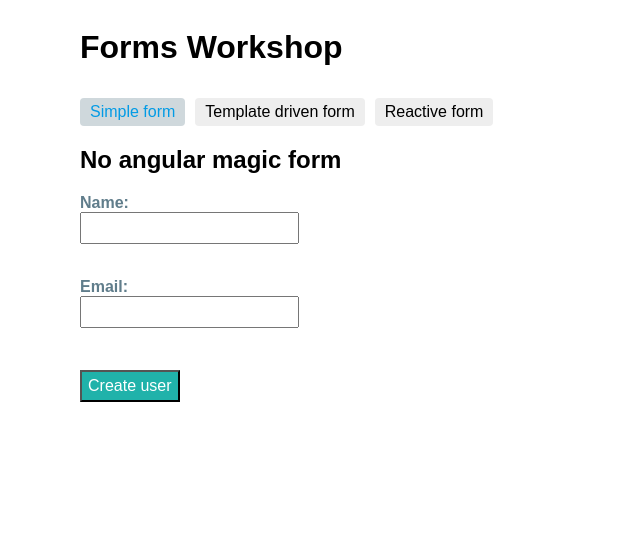
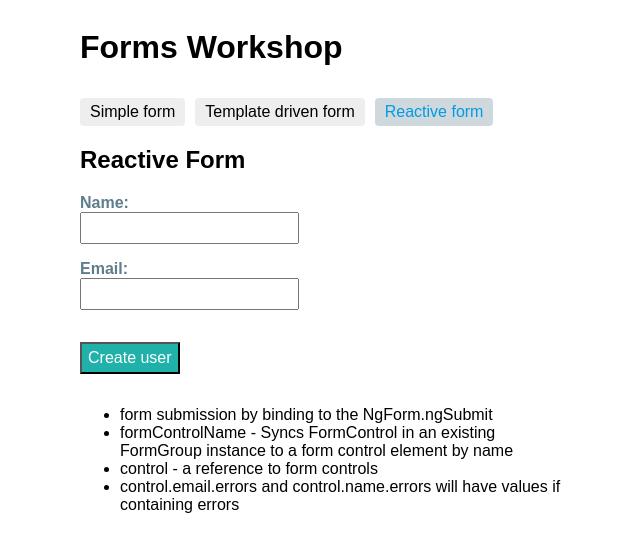
Before and after one commit to mlindblad/comparing-forms-angular, an Angular app: page / in a window 1280 px wide. Shown: the top 552 px of the page, without its empty margins (310-950 px from the left). Built offline with nearby package versions, Linux system fonts and the light colour scheme.

Commit message:
All three examples are working

```diff
--- a/src/app/app.component.ts
+++ b/src/app/app.component.ts
@@ -6,7 +6,7 @@ import { Component } from '@angular/core';
   styleUrls: [ './app.component.css' ]
 })
 export class AppComponent  {
-  formType = 'simple'
+  formType = 'reactive-form'
 
   toggleForm(type: string) {
     this.formType = type;
--- a/src/app/app.module.ts
+++ b/src/app/app.module.ts
@@ -1,6 +1,7 @@
 import { NgModule } from '@angular/core';
 import { BrowserModule } from '@angular/platform-browser';
 import { FormsModule } from '@angular/forms';
+import { ReactiveFormsModule } from '@angular/forms';
 
 import { AppComponent } from './app.component';
 import { SimpleFormComponent } from './simple-form/simple-form.component';
@@ -8,7 +9,7 @@ import { TemplateDrivenFormComponent } from './template-driven-form/template-dri
 import { ReactiveFormComponent } from './reactive-form/reactive-form.component';
 
 @NgModule({
-  imports:      [ BrowserModule, FormsModule ],
+  imports:      [ BrowserModule, FormsModule, ReactiveFormsModule ],
   declarations: [ AppComponent, SimpleFormComponent, TemplateDrivenFormComponent, ReactiveFormComponent ],
   bootstrap:    [ AppComponent ]
 })
--- a/src/app/reactive-form/reactive-form.component.html
+++ b/src/app/reactive-form/reactive-form.component.html
@@ -1,13 +1,40 @@
-<h2>{{ name }}</h2>
-<div>
+<h2>{{ title }}</h2>
+<form [formGroup]="registerForm" (ngSubmit)="onSubmit()">
+    <div class="form-control">
         <label>
             Name:
-        <input type="text" />
+            <input #spy id="name" type="text" formControlName="name" />
         </label>
-    <span [hidden]="!errorMessage">{{ errorMessage }}</span>
 
+        <div class="error-message" *ngIf="(control.name.touched || submitted) && control.name.errors?.required">
+            Name is required
+        </div>
+    </div>
+
+    <div class="form-control">
         <label>
             Email:
-        <input type="text" />
+            <input id="email" type="email" formControlName="email" />
         </label>
+        <div class="error-message" *ngIf="(control.email.touched || submitted) && control.email.errors?.required">
+            Email is required
         </div>
+
+        <div class="error-message" *ngIf="(control.email.touched || submitted) && control.email.errors?.email">
+            Enter valid email
+        </div>
+    </div>
+
+    <button type="submit">Create user</button>
+    <span class="error-message" *ngIf="submitMessage">{{ submitMessage }}</span>
+    <span class="success-message" *ngIf="successMessage">{{ successMessage }}</span>
+</form>
+
+<ul>
+    <li>form submission by binding to the NgForm.ngSubmit</li>
+    <li>formControlName - Syncs FormControl in an existing FormGroup instance to a form control element by name</li>
+    <li>
+        control - a reference to form controls
+    </li>
+    <li>control.email.errors and control.name.errors will have values if containing errors</li>
+</ul>
--- a/src/app/reactive-form/reactive-form.component.ts
+++ b/src/app/reactive-form/reactive-form.component.ts
@@ -1,13 +1,33 @@
 import { Component } from '@angular/core';
-import { FormControl } from '@angular/forms';
+import { FormControl, Validators, FormGroup, FormBuilder, AbstractControl } from '@angular/forms';
 
 @Component({
-  selector: 'reactive-form',
-  templateUrl: './reactive-form.component.html',
-  styleUrls: ['./reactive-form.component.css']
+    selector: 'reactive-form',
+    templateUrl: './reactive-form.component.html',
+    styleUrls: ['./reactive-form.component.css'],
 })
 export class ReactiveFormComponent {
-  name = 'Reactive Form'
+    title = 'Reactive Form';
 
+    registerForm: FormGroup;
+    submitted = false;
+    successMessage = '';
 
+    ngOnInit() {
+        this.registerForm = new FormGroup({
+            name: new FormControl('', Validators.required),
+            email: new FormControl('', [Validators.required, Validators.email]),
+        });
+    }
+
+    get control() {
+        return this.registerForm.controls;
+    }
+
+    onSubmit() {
+        this.submitted = true;
+        if (this.registerForm.valid) {
+            this.successMessage = 'Hurray. Ok to send form';
+        }
+    }
 }
--- a/src/app/simple-form/simple-form.component.html
+++ b/src/app/simple-form/simple-form.component.html
@@ -1,18 +1,23 @@
-<h2>{{title}}</h2>
+<h2>{{ title }}</h2>
 <div>
+    <div class="form-control">
         <label>
             Name:
-  <input type="text" (keyup)="validateName()" [(ngModel)]="name">
+            <input type="text" (keyup)="validateName()" [(ngModel)]="name" />
         </label>
-	<div [ngClass]="{hidden: !invalidNameErrorMessage}" class="errorMessage">{{invalidNameErrorMessage}}&nbsp;</div>
+        <div class="error-message" *ngIf="invalidNameErrorMessage">{{ invalidNameErrorMessage }}&nbsp;</div>
+    </div>
 
+    <div class="form-control">
         <label>
             Email:
-  <input type="text" (keyup)="validateEmail()" [(ngModel)]="email">
+            <input type="text" (keyup)="validateEmail()" [(ngModel)]="email" />
         </label>
-  <div [ngClass]="{hidden: !invalidEmailErrorMessage}" class="errorMessage">{{invalidEmailErrorMessage}}&nbsp;</div>
-
-  <button [disabled]="containErrors()" (click)="validateOnSubmit()">Create user</button>
-  <span *ngIf="submitMessage" class="errorMessage">{{submitMessage}}</span>
-  <span *ngIf="successMessage" class="successMessage">{{successMessage}}</span>
+        <div class="error-message" *ngIf="invalidEmailErrorMessage">
+            {{ invalidEmailErrorMessage }}
         </div>
+    </div>
+    <button (click)="validateOnSubmit()">Create user</button>
+    <span *ngIf="submitMessage" class="error-message">{{ submitMessage }}</span>
+    <span *ngIf="successMessage" class="success-message">{{ successMessage }}</span>
+</div>
--- a/src/app/template-driven-form/template-driven-form.component.html
+++ b/src/app/template-driven-form/template-driven-form.component.html
@@ -1,28 +1,41 @@
 <h2>{{ title }}</h2>
-<form (ngSubmit)="onSubmit()" #templateForm="ngForm">
+<form (ngSubmit)="onSubmit(templateForm.valid)" #templateForm="ngForm">
+    <div class="form-control">
         <label>
             Name:
             <input #spy id="name" type="text" required [(ngModel)]="displayName" name="displayName" #name="ngModel" />
         </label>
 
-    <div class="errorMessage" [ngClass]="{ hidden: name.valid || name.pristine }">Name is required</div>
+        <div class="error-message" *ngIf="(name.touched || submitted) && name.errors?.required">Name is required</div>
+    </div>
 
+    <div class="form-control">
         <label>
             Email:
-        <input #emailField="ngModel" type="text" required [(ngModel)]="email" name="email" />
+            <input #emailField="ngModel" type="email" required email [(ngModel)]="email" name="email" />
         </label>
-    <div class="errorMessage" [ngClass]="{ hidden: emailField.valid || emailField.pristine }">Email is required</div>
-    <button type="submit" [disabled]="!templateForm.form.valid">Create user</button>
-    <span *ngIf="submitMessage" class="errorMessage">{{ submitMessage }}</span>
-    <span *ngIf="successMessage" class="successMessage">{{ successMessage }}</span>
+        <div class="error-message" *ngIf="(emailField.touched || submitted) && emailField.errors?.required">
+            Email is required
+        </div>
+
+        <div class="error-message" *ngIf="(emailField.touched || submitted) && emailField.errors?.email">
+            Enter valid email
+        </div>
+    </div>
+
+    <button type="submit">Create user</button>
+    <span class="error-message" *ngIf="submitMessage" >{{ submitMessage }}</span>
+    <span class="success-message" *ngIf="successMessage">{{ successMessage }}</span>
 </form>
 
 <br />spy on class name: {{ spy.className }}
 
 <ul>
-  <li>An Angular HTML form template</li>
     <li>form submission by binding to the NgForm.ngSubmit</li>
     <li>Template-reference variables such as #emailField and #name</li>
-  <li>The reference variable’s valid property on input controls to check if a control is valid and show/hide error messages.</li>
+    <li>
+        The reference variable’s valid property on input controls to check if a control is valid and show/hide error
+        messages.
+    </li>
     <li>Controlling the Submit button's enabled state by binding to NgForm validity.</li>
 </ul>
--- a/src/app/template-driven-form/template-driven-form.component.ts
+++ b/src/app/template-driven-form/template-driven-form.component.ts
@@ -2,13 +2,22 @@ import { Component } from '@angular/core';
 import { FormControl } from '@angular/forms';
 
 @Component({
-  selector: 'template-driven-form',
-  templateUrl: './template-driven-form.component.html',
-  styleUrls: ['./template-driven-form.component.css']
+    selector: 'template-driven-form',
+    templateUrl: './template-driven-form.component.html',
+    styleUrls: ['./template-driven-form.component.css'],
 })
 export class TemplateDrivenFormComponent {
-  title = 'Template driven Form'
+    title = 'Template driven Form';
 
-  displayName = '';
-  email = '';
+    displayName = '';
+    email = '';
+    successMessage = '';
+    submitted = false;
+
+    onSubmit(valid: boolean) {
+        this.submitted = true;
+        if (valid) {
+            this.successMessage = 'Hurray. Ok to send form';
+        }
+    }
 }
--- a/src/styles.css
+++ b/src/styles.css
@@ -26,6 +26,10 @@ a, button {
 .form-selected {
   color: #039be5;
   background-color: #CFD8DC;
+}
+
+.form-control {
+  margin-bottom: 1rem;
 }
 
 /* Navigation link styles */
@@ -92,11 +96,11 @@ button:disabled {
   cursor: not-allowed;
 }
 
-.errorMessage {
+.error-message {
   color: lightcoral;
 }
 
-.successMessage {
+.success-message {
   color: seagreen
 }
 
```
Lines whose indentation alone changed are shown as unchanged.
